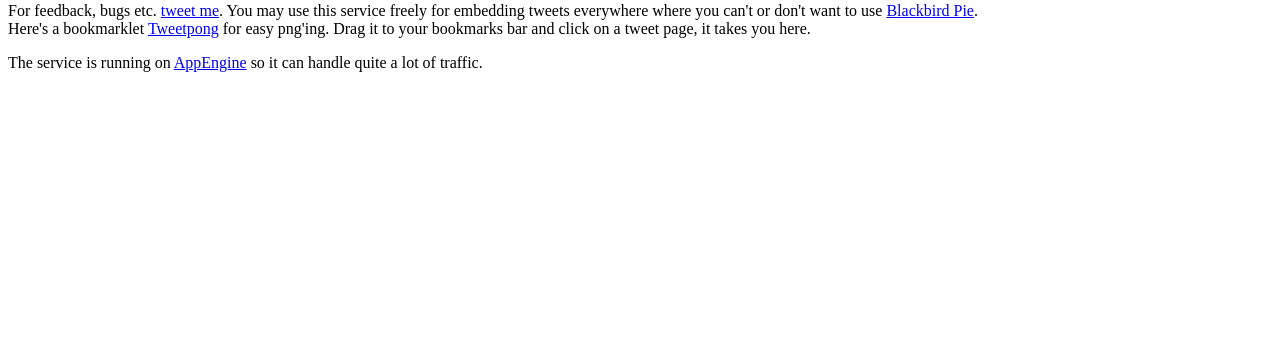
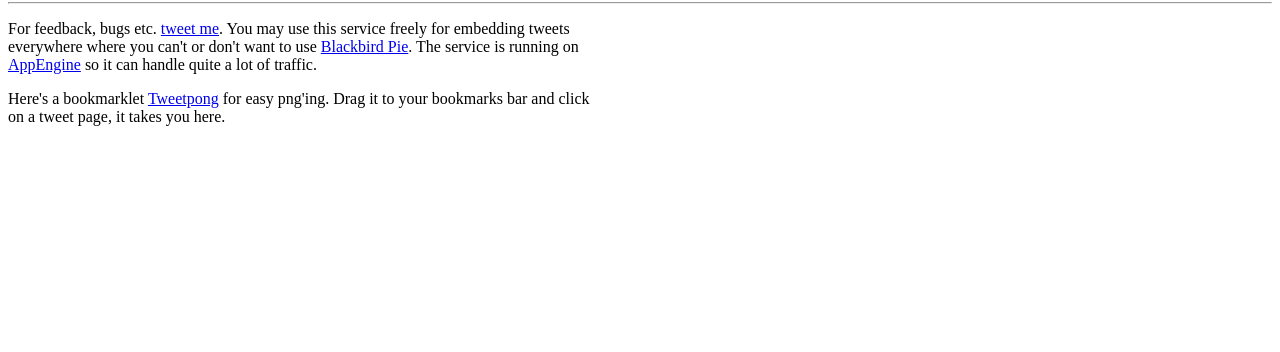
Before and after one commit to jsa/tweetpong, a plain HTML site: page index.html in a window 1280 px wide. Shown: the part 448-800 px from the top of the page. Drawn offline with nearby package versions, Linux system fonts and the light colour scheme.

Commit message:
Text layout tweaking... pretty desperate, uh?

```diff
--- a/index.html
+++ b/index.html
@@ -1,12 +1,16 @@
 <html>
 	<head>
 		<title>Tweets as PNG | Tweetpong</title>
+		<style type="text/css">
+		p { max-width: 600px; }
+		</style>
 	</head>
 	<body>
 		<form action="/">
 			<p>
 				Enter tweet url:
 				<input type="text" size="60" />
+				<br />
 				<span class="status"></span>
 			</p>
 			<p><input type="submit" value="Png"></input></p>
@@ -22,16 +26,13 @@
 			For feedback, bugs etc. <a href="http://twitter.com/turbofunctor">tweet me</a>.
 			You may use this service freely for embedding tweets everywhere where you can't or
 			don't want to use <a href="http://media.twitter.com/blackbird-pie/">Blackbird Pie</a>.
-			<br />
-			Here's a bookmarklet <a href="javascript:var l=document.location;if(/^http:\/\/twitter.com\/[^\/]+\/status\/\d+$/.exec(l)){document.location='http://tweetpong.appspot.com/?t='+l}else{alert('Not on a tweet page');}">Tweetpong</a>
-			for easy png'ing. Drag it to your bookmarks bar and click on a tweet page,
-			it takes you here.
-		</p>
-		<p>
 			The service is running on <a href="http://code.google.com/appengine/">AppEngine</a>
 			so it can handle quite a lot of traffic.
 		</p>
 		<p>
+			Here's a bookmarklet <a href="javascript:var l=document.location;if(/^http:\/\/twitter.com\/[^\/]+\/status\/\d+$/.exec(l)){document.location='http://tweetpong.appspot.com/?t='+l}else{alert('Not on a tweet page');}">Tweetpong</a>
+			for easy png'ing. Drag it to your bookmarks bar and click on a tweet page,
+			it takes you here.
 		</p>
 		<a href="http://github.com/jsa/tweetpong"><img style="position: absolute; top: 0; right: 0; border: 0;" src="http://s3.amazonaws.com/github/ribbons/forkme_right_white_ffffff.png" alt="Fork me on GitHub" /></a>
 		<script type="text/javascript" src="http://ajax.googleapis.com/ajax/libs/jquery/1.4.2/jquery.min.js"></script>
```
